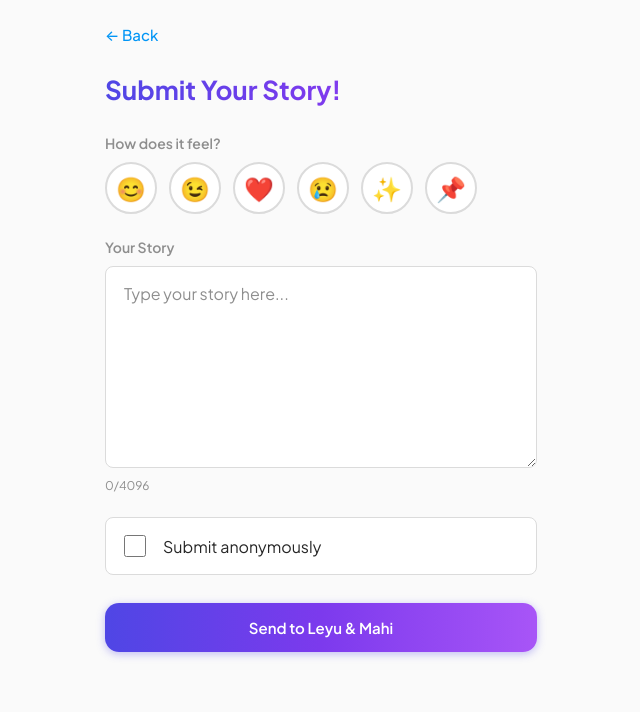
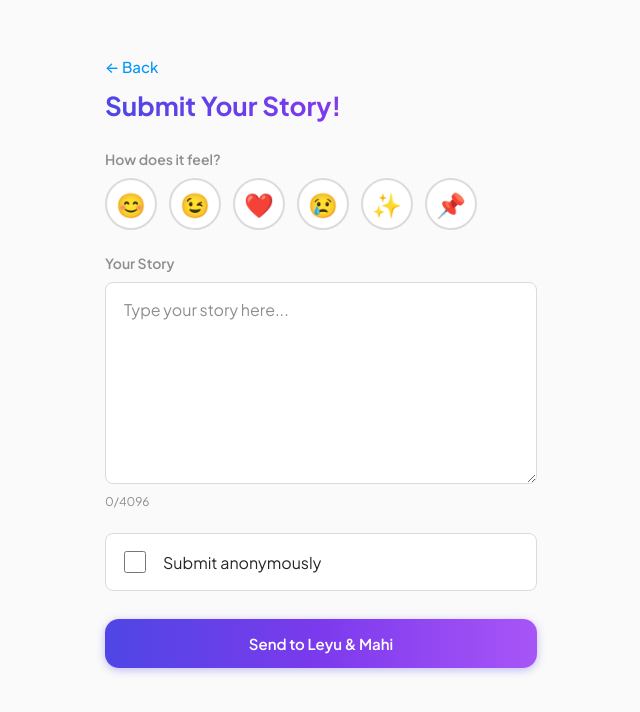
Before and after one commit to Enqutk/ReadItOut, a Next.js app: page /submit in a window 1280 px wide. Shown: the top 712 px of the page, without its empty margins (319-959 px from the left). Built offline with nearby package versions, Linux system fonts and the light colour scheme; no server answers.

Commit message:
style: update global styles and submit page layout for improved spacing and visual consistency

```diff
--- a/app/globals.css
+++ b/app/globals.css
@@ -132,7 +132,7 @@ button, a, input, select, textarea {
   background: var(--bg-card);
   border: 1px solid var(--border);
   border-radius: var(--radius-sm);
-  color: var(--tg-theme-text-color, var(--text));
+  color: #262626;
   font-size: 16px;
   transition: border-color 0.2s, box-shadow 0.2s;
 }
@@ -447,6 +447,20 @@ button, a, input, select, textarea {
   padding: 24px;
   max-width: 480px;
   margin: 0 auto;
+}
+.page-submit {
+  padding-top: 56px;
+}
+@media (max-width: 768px) {
+  .page-submit {
+    padding-top: 60px;
+  }
+}
+.page-header-row {
+  margin-bottom: 12px;
+}
+.page-header-row .link-back {
+  margin-bottom: 0;
 }
 .page-title {
   font-size: 26px;
--- a/app/submit/page.tsx
+++ b/app/submit/page.tsx
@@ -76,8 +76,10 @@ export default function SubmitPage() {
   }
 
   return (
-    <main className="page">
-      <Link href="/" className="link-back">← Back</Link>
+    <main className="page page-submit">
+      <div className="page-header-row">
+        <Link href="/" className="link-back">← Back</Link>
+      </div>
       <h1 className="page-title">Submit Your Story!</h1>
 
       <form onSubmit={handleSubmit}>
```
